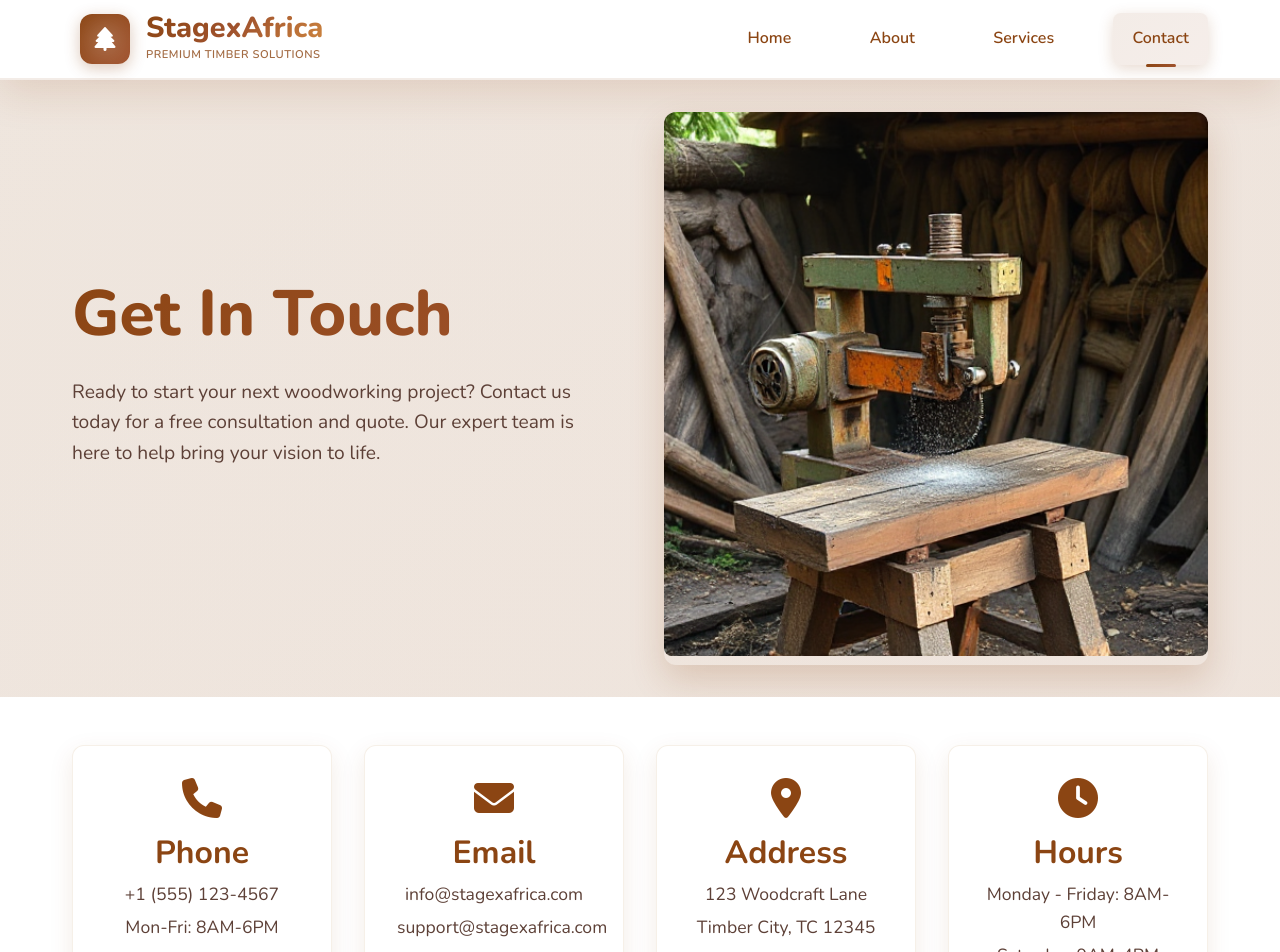
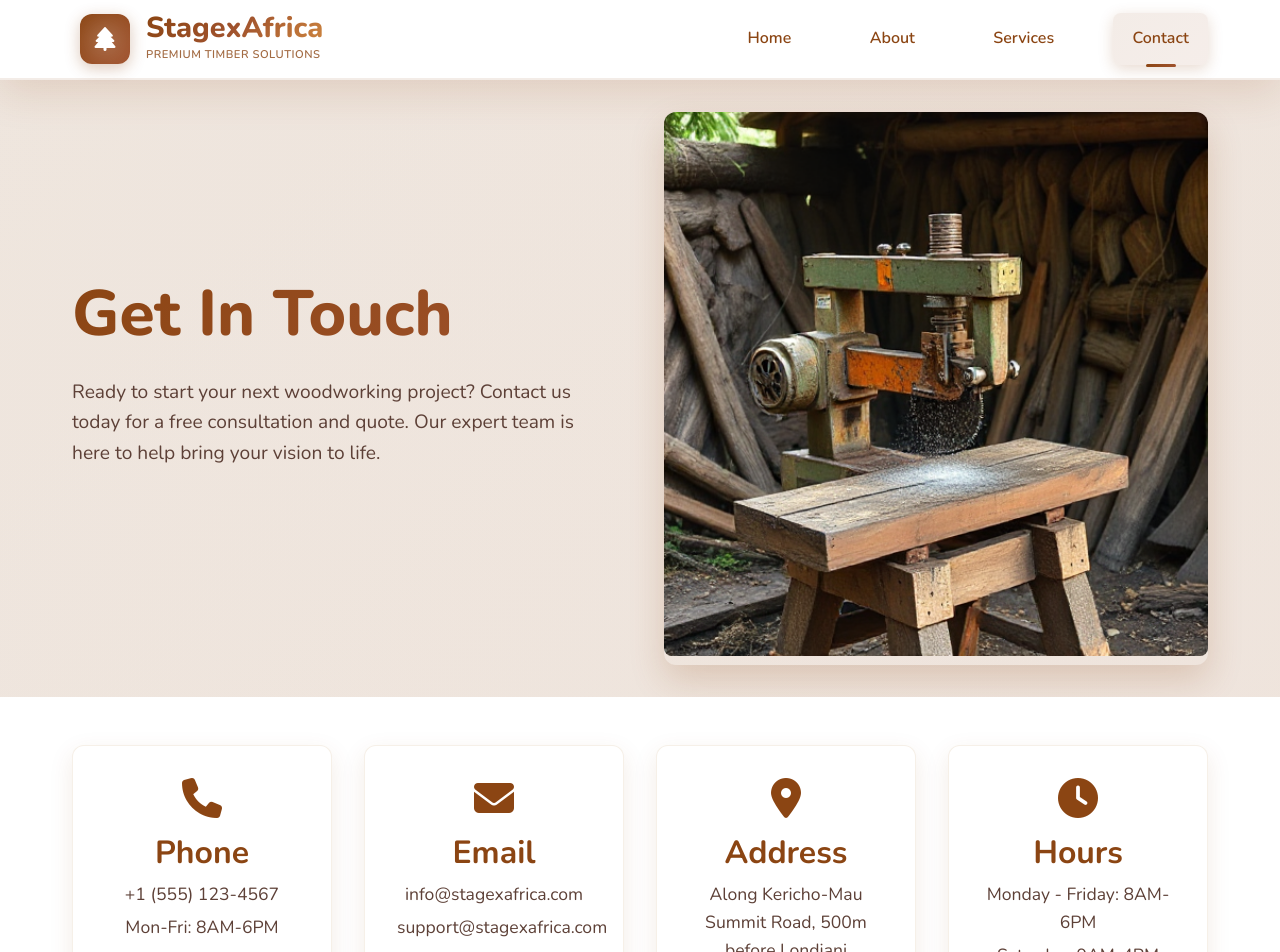
Before and after one commit to GriffinsNgeno/Furniture-Shop, a Next.js app in the folder furniture-shop-next/: page /contact in a window 1280 px wide. Shown: the top 952 px of the page. Built offline with nearby package versions, Linux system fonts and the light colour scheme.

Commit message:
Updated contact page

```diff
--- a/furniture-shop-next/app/contact/page.tsx
+++ b/furniture-shop-next/app/contact/page.tsx
@@ -60,8 +60,7 @@ export default function Contact() {
             <div className={styles.contactCard}>
               <i className="fa-solid fa-location-dot" aria-hidden="true"></i>
               <h3>Address</h3>
-              <p>123 Woodcraft Lane</p>
-              <p>Timber City, TC 12345</p>
+              <p> Along Kericho-Mau Summit Road, 500m before Londiani Junction.</p>
             </div>
 
             <div className={styles.contactCard}>
```
